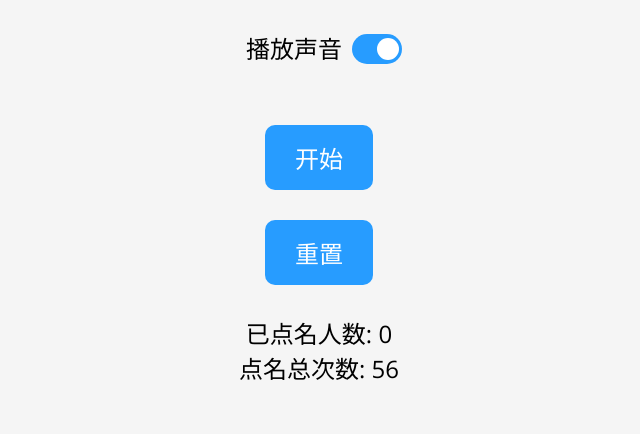
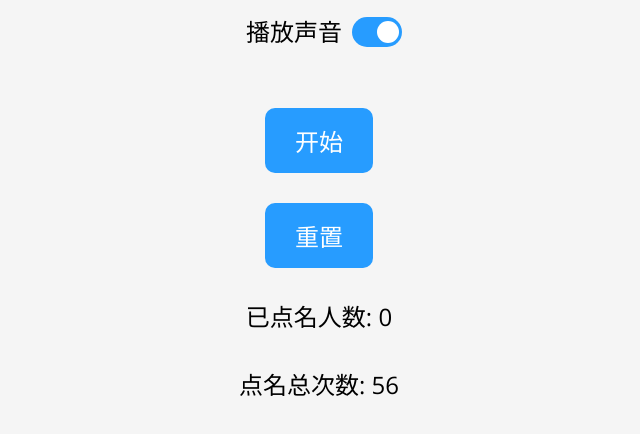
Before and after one commit to YangguangZhou/RandomName, a plain HTML site: page 8.html in a window 1280 px wide. Shown: the part 270-704 px from the top of the page, without its empty margins (321-961 px from the left). Drawn offline with nearby package versions, Linux system fonts and the light colour scheme.

Commit message:
更新 8.html

```diff
--- a/8.html
+++ b/8.html
@@ -354,7 +354,7 @@
                     // 遍历所有学生并显示点名次数
                     const rows = allNames.map((name, index) => {
                         const studentNumber = index + 1;
-                        const counterName = 'nameL7-' + studentNumber;
+                        const counterName = 'nameL8-' + studentNumber;
                         const studentData = data.find(item => item.name === counterName);
                         const times = studentData ? studentData.times : 0;
 
@@ -480,8 +480,8 @@
     <button id="resetButton" style="display: block;">重置</button>
 
     <div class="count-container">
-        <span id="played">已点名人数: <span id="playedCount">加载中...</span></span><br>
-        <span id="remaining">点名总次数: <span id="remainingCount">加载中...</span></span>
+        <span id="played" style="display: block; cursor: pointer;">已点名人数: <span id="playedCount">加载中...</span></span><br>
+        <span id="remaining" style="display: block; cursor: pointer;">点名总次数: <span id="remainingCount">加载中...</span></span>
     </div>
 
     <!-- 弹窗 -->
```
